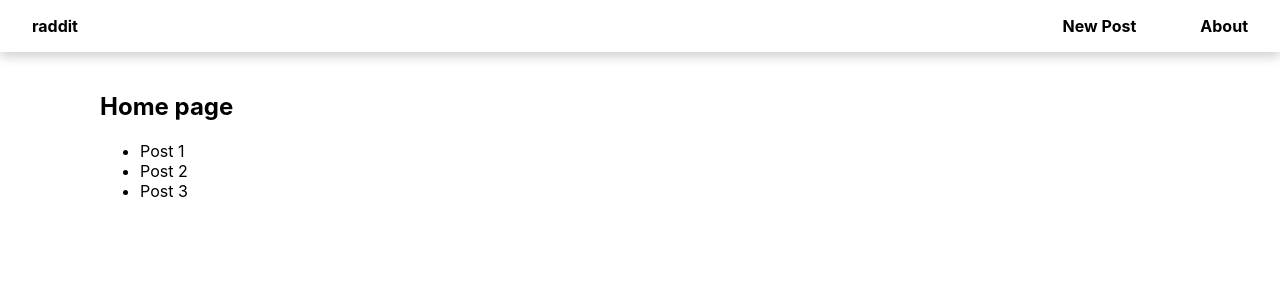
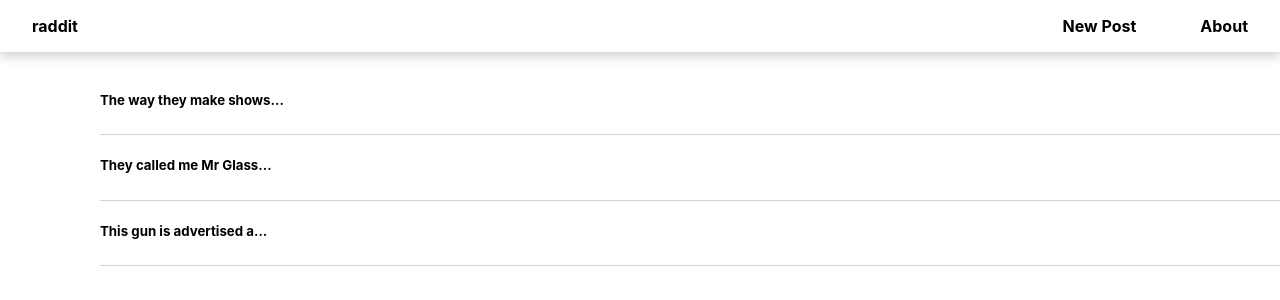
Before and after one commit to roskill/raddit, a React (Create React App) app in the folder frontend/: page / in a window 1280 px wide. Shown: the top 300 px of the page. Built offline with nearby package versions, Linux system fonts and the light colour scheme.

Commit message:
Add post content

```diff
--- a/frontend/src/App.css
+++ b/frontend/src/App.css
@@ -38,3 +38,20 @@
   background-color: #f2f2f2;
   padding: 20px;
 }
+
+.post-content {
+  text-align: left;
+  margin-top: 40px;
+  margin-left: 100px;
+}
+
+.post-list-item {
+  padding-bottom: 4px;
+  border-bottom: 1px solid lightgray;
+}
+
+.post-list-item > a {
+  text-decoration: none;
+  color: black;
+  font-weight: bold;
+}
--- a/frontend/src/App.js
+++ b/frontend/src/App.js
@@ -5,6 +5,7 @@ import NavBar from './components/NavBar';
 import HomePage from './pages/HomePage';
 import AboutPage from './pages/AboutPage';
 import NewPost from './pages/NewPost';
+import PostPage from './pages/PostPage';
 import NotFoundPage from './pages/NotFoundPage';
 
 function App() {
@@ -16,6 +17,7 @@ function App() {
           <Route path="/" component={HomePage} exact />
           <Route path="/about" component={AboutPage} />
           <Route path="/newpost" component={NewPost} />
+          <Route path="/posts/:postId" component={PostPage} />
           <Route component={NotFoundPage} />
         </Switch>
       </div>
--- /dev/null
+++ b/frontend/src/components/PostList.jsx
@@ -0,0 +1,19 @@
+import React from 'react';
+import { Link } from 'react-router-dom';
+import posts from '../pages/posts';
+
+const PostList = () => {
+  return (
+    <>
+      {posts.map((post, key) => (
+        <div className="post-list-item">
+          <Link key={key} to={`/posts/${post.postId}`}>
+            <h5>{post.postTitle.substring(0, 24)}...</h5>
+          </Link>
+        </div>
+      ))}
+    </>
+  );
+};
+
+export default PostList;
--- a/frontend/src/pages/HomePage.jsx
+++ b/frontend/src/pages/HomePage.jsx
@@ -1,13 +1,9 @@
-import React from "react";
+import React from 'react';
+import PostList from '../components/PostList';
 
 const HomePage = () => (
   <div className="page-body">
-    <h2>Home page</h2>
-    <ul>
-      <li>Post 1</li>
-      <li>Post 2</li>
-      <li>Post 3</li>
-    </ul>
+    <PostList />
   </div>
 );
 
--- /dev/null
+++ b/frontend/src/pages/PostPage.jsx
@@ -0,0 +1,19 @@
+import React from 'react';
+import posts from './posts';
+import NotFoundPage from './NotFoundPage';
+
+const PostPage = ({ match }) => {
+  const postId = match.params.postId;
+  const post = posts.find(post => post.postId === postId);
+  if (!post) return <NotFoundPage />;
+  return (
+    <div className="post-content">
+      <h2>{post.postTitle}</h2>
+      {post.postContent.map((paragraph, key) => (
+        <p key={key}>{paragraph}</p>
+      ))}
+    </div>
+  );
+};
+
+export default PostPage;
--- /dev/null
+++ b/frontend/src/pages/posts.js
@@ -0,0 +1,35 @@
+import uuidv4 from 'uuid/v4';
+
+const posts = [
+  {
+    postId: uuidv4(),
+    postTitle: 'The way they make shows',
+    postContent: [
+      `Well, the way they make shows is, they make one show. That show's called a pilot.`,
+      `Then they show that show to the people who make shows, and on the strength of that one show they decide if they're going to make more shows.`,
+      `Some pilots get picked and become television programs. Some don't, become nothing.`,
+      `She starred in one of the ones that became nothing.`,
+    ],
+  },
+  {
+    postId: uuidv4(),
+    postTitle: 'They called me Mr Glass',
+    postContent: [
+      `Now that we know who you are, I know who I am. I'm not a mistake! It all makes sense!`,
+      `In a comic, you know how you can tell who the arch-villain's going to be? He's the exact opposite of the hero. And most times they're friends, like you and me!`,
+      `I should've known way back when... You know why, David? Because of the kids.`,
+      `They called me Mr Glass.`,
+    ],
+  },
+  {
+    postId: uuidv4(),
+    postTitle: 'This gun is advertised as the most popular gun in American crime',
+    postContent: [
+      `Now that there is the Tec-9, a crappy spray gun from South Miami. This gun is advertised as the most popular gun in American crime.`,
+      `Do you believe that shit? It actually says that in the little book that comes with it: the most popular gun in American crime.`,
+      `Like they're actually proud of that shit.`,
+    ],
+  },
+];
+
+export default posts;
```
